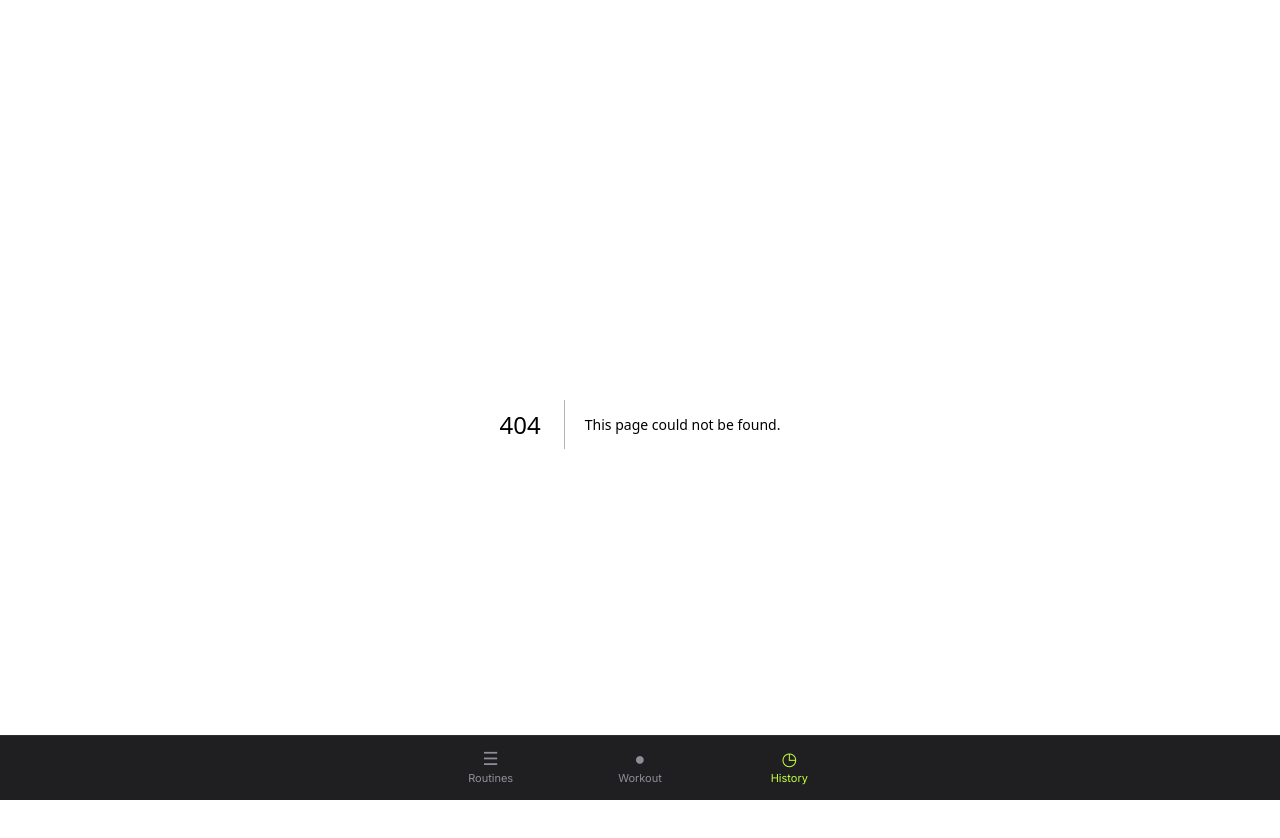
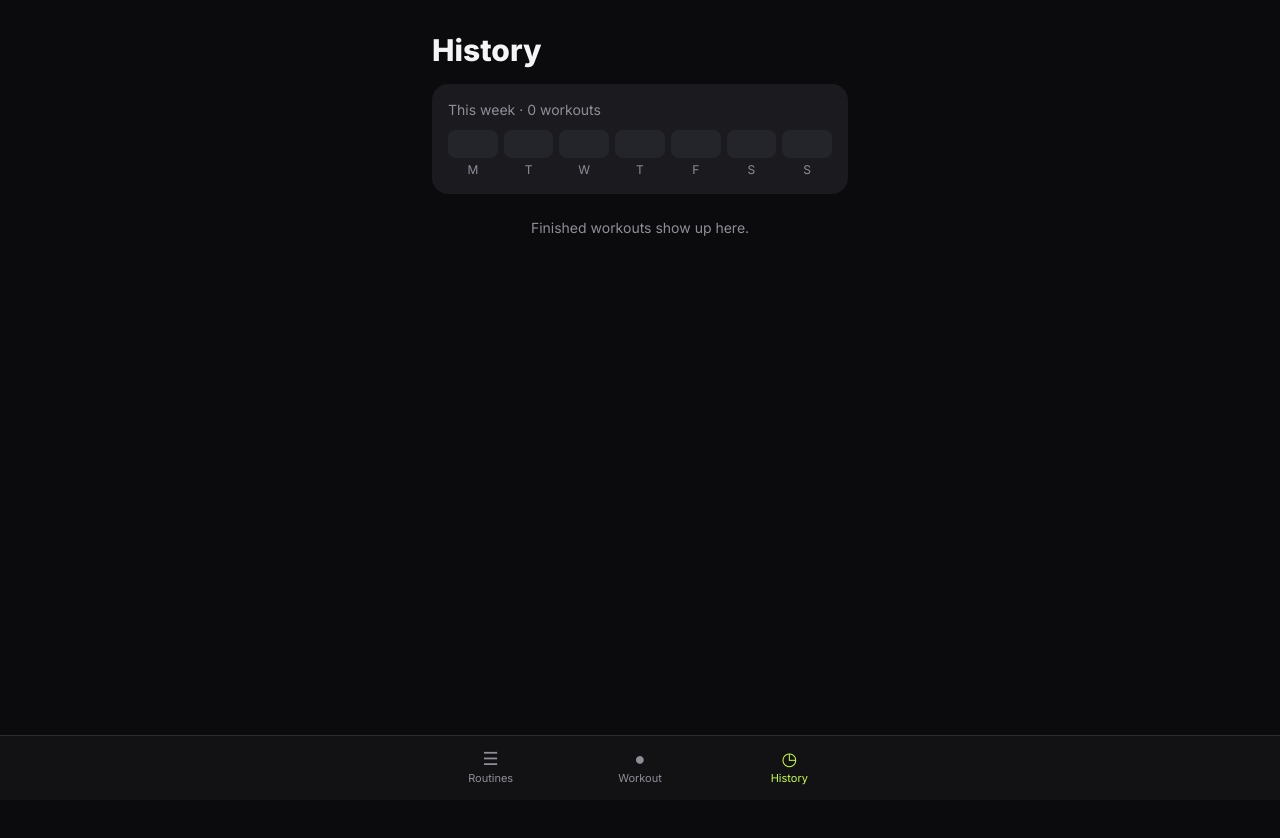
Before and after one commit to bryanfrds/workout-tracker, a Next.js app: page /history in a window 1280 px wide. Before the commit this address had no page. Shown: the top 838 px of the page. After the commit the page ends 800 px from the top, so only its background shows below. Built offline with nearby package versions, Linux system fonts and the light colour scheme.

Commit message:
Add history screen with weekly streak

```diff
--- /dev/null
+++ b/src/app/history/page.tsx
@@ -0,0 +1,74 @@
+"use client";
+
+import { useAppState } from "@/lib/store";
+import { bestSet, formatKg } from "@/lib/workout";
+
+const DAYS = ["M", "T", "W", "T", "F", "S", "S"];
+
+function startOfWeek(d = new Date()): number {
+  const day = (d.getDay() + 6) % 7; // Monday = 0
+  return new Date(d.getFullYear(), d.getMonth(), d.getDate() - day).getTime();
+}
+
+export default function HistoryPage() {
+  const app = useAppState();
+  if (!app) return null;
+
+  const sessions = [...app.sessions].sort((a, b) => b.startedAt - a.startedAt);
+  const weekStart = startOfWeek();
+  const thisWeek = sessions.filter((s) => s.startedAt >= weekStart);
+  const trained = new Set(thisWeek.map((s) => (new Date(s.startedAt).getDay() + 6) % 7));
+
+  return (
+    <>
+      <h1 className="mt-2 text-3xl font-extrabold">History</h1>
+
+      <div className="mt-4 rounded-2xl bg-card p-4">
+        <p className="text-sm text-muted">
+          This week · {thisWeek.length} workout{thisWeek.length === 1 ? "" : "s"}
+        </p>
+        <div className="mt-2.5 grid grid-cols-7 gap-1.5">
+          {DAYS.map((d, i) => (
+            <div key={i} className="text-center">
+              <div className={`h-7 rounded-lg ${trained.has(i) ? "bg-accent" : "bg-card2"}`} />
+              <div className="mt-1 text-xs text-muted">{d}</div>
+            </div>
+          ))}
+        </div>
+      </div>
+
+      {sessions.length === 0 && (
+        <p className="mt-6 text-center text-sm text-muted">Finished workouts show up here.</p>
+      )}
+
+      {sessions.map((s) => {
+        const minutes = Math.max(1, Math.round(((s.endedAt ?? s.startedAt) - s.startedAt) / 60000));
+        return (
+          <div key={s.id} className="mt-3 rounded-2xl bg-card p-4">
+            <div className="flex items-baseline justify-between">
+              <h2 className="font-bold">{s.routineName}</h2>
+              <span className="text-sm text-muted">
+                {new Date(s.startedAt).toLocaleDateString(undefined, { weekday: "short", day: "numeric", month: "short" })}{" "}
+                · {minutes} min
+              </span>
+            </div>
+            <ul className="mt-2 text-sm text-[#c9c9d1]">
+              {s.exercises.map((ex) => {
+                const best = bestSet(ex);
+                if (!best) return null;
+                return (
+                  <li key={ex.name} className="flex justify-between border-t border-line py-1.5">
+                    <span>{ex.name}</span>
+                    <span>
+                      {formatKg(best.kg)} × {best.reps}
+                    </span>
+                  </li>
+                );
+              })}
+            </ul>
+          </div>
+        );
+      })}
+    </>
+  );
+}
```
